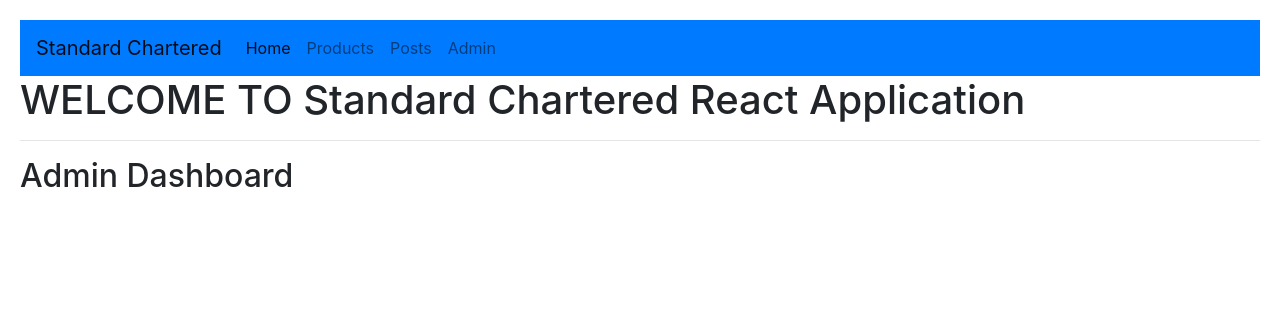
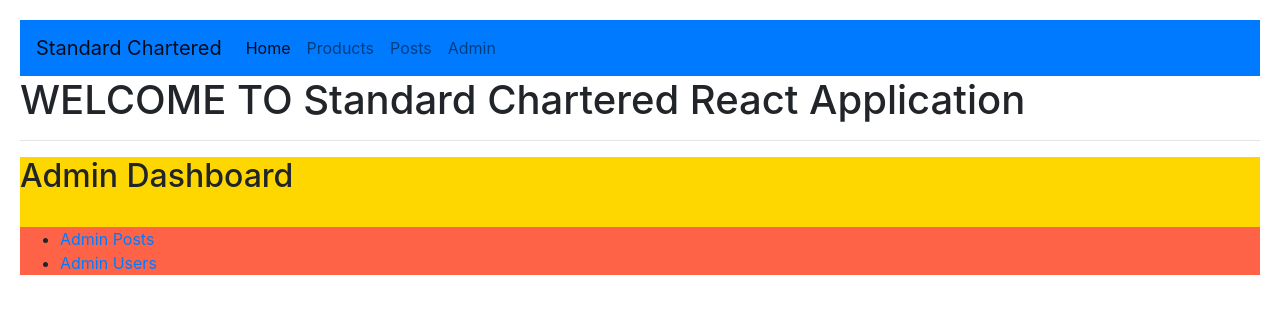
Before and after one commit to codewithz/scb-bootcamp-2022-react-playground, a React (Create React App) app: page /admin-dashboard in a window 1280 px wide. Shown: the top 314 px of the page. Built offline with nearby package versions, Linux system fonts and the light colour scheme.

Commit message:
Routing- Nested Links - INC

```diff
--- a/src/components/RoutingApp/admin/AdminDashboard.jsx
+++ b/src/components/RoutingApp/admin/AdminDashboard.jsx
@@ -1,5 +1,19 @@
+import { Sidebar } from "./Sidebar";
+import { Route } from "react-router-dom";
+import { AdminPosts } from "./AdminPosts";
+import { AdminUsers } from "./AdminUsers";
+
 export function AdminDashboard() {
     return (
-        <h2>Admin Dashboard</h2>
+        <div style={{ backgroundColor: 'gold', }}>
+            <h2>Admin Dashboard</h2>
+            <br />
+            <Sidebar />
+            <div>
+                <Route path="/admin/posts" component={AdminPosts} />
+                <Route path="/admin/users" component={AdminUsers} />
+            </div>
+        </div>
+
     )
 }
--- a/src/components/RoutingApp/admin/Sidebar.jsx
+++ b/src/components/RoutingApp/admin/Sidebar.jsx
@@ -1,9 +1,16 @@
+import { Link } from 'react-router-dom'
+
 export function Sidebar() {
     return (
-        <div>
+        <div style={{ backgroundColor: 'tomato', }}>
             <ul>
-                <li>Admin Posts</li>
-                <li>Admin Users</li>
+                <li>
+                    <Link to="/admin/posts">Admin Posts</Link>
+                </li>
+                <li>
+                    <Link to="/admin/users">Admin Users</Link>
+                </li>
+
             </ul>
         </div>
     )
--- a/src/components/RoutingPath.jsx
+++ b/src/components/RoutingPath.jsx
@@ -5,6 +5,8 @@
 import { Home } from './RoutingApp/Home';
 import { ProductDetails } from './RoutingApp/ProductDetails';
 import { NotFound } from './RoutingApp/NotFound';
+import { AdminPosts } from './RoutingApp/admin/AdminPosts';
+import { AdminUsers } from './RoutingApp/admin/AdminUsers';
 
 export function RoutingPath() {
 
@@ -16,6 +18,7 @@
                 <Route path="/posts/:year/:month?" component={Posts} />
                 <Route path="/admin-dashboard" component={AdminDashboard} />
                 <Route path="/not-found" component={NotFound} />
+
                 <Route path="/" component={Home} exact />
                 <Redirect to="/not-found" />
             </Switch>
```
